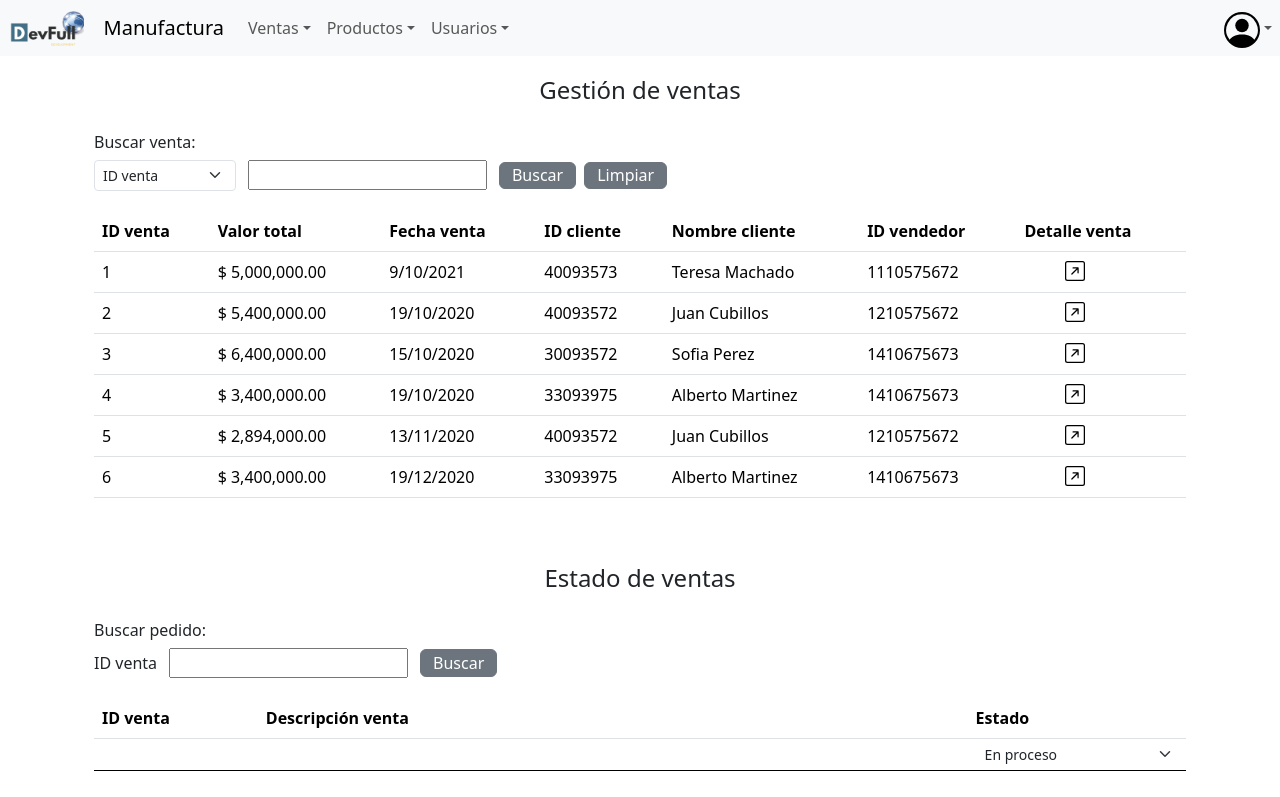
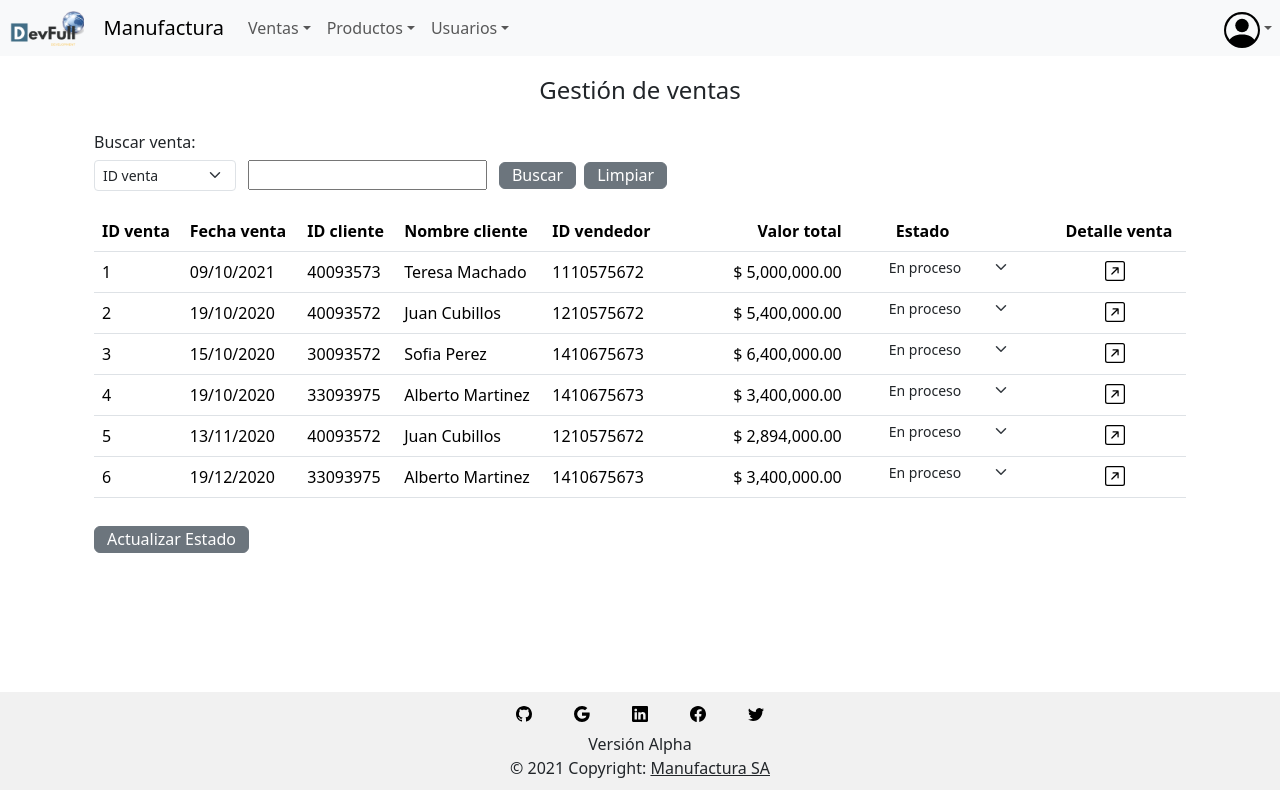
Before and after one commit to MinTic-2021/Manufacture, a React (Create React App) app: page /gven-admin in a window 1280 px wide. Shown: the top 797 px of the page. Built offline with nearby package versions, Linux system fonts and the light colour scheme.

Commit message:
Gestion de ventas funcional

```diff
--- a/src/pages/gestion-usuarios/GestionUsuario.jsx
+++ b/src/pages/gestion-usuarios/GestionUsuario.jsx
@@ -109,7 +109,7 @@ const Tabla = ({listaUsuarios})  => {
                         <th style={{paddingLeft: '3vh'}}>Rol</th>
                     </tr>
                 </thead>
-                <tbody style={{height: '20vh'}}>
+                <tbody>
                     {listaUsuarios.map((usuario) => {
                         return(
                             <tr style={{height: '5vh'}} key={nanoid()}>
--- a/src/pages/gestion-ventas/GestionVenta.jsx
+++ b/src/pages/gestion-ventas/GestionVenta.jsx
@@ -1,7 +1,7 @@
 import React, { useEffect, useState } from 'react'
 import datos from 'ventas.json';
 import { nanoid } from 'nanoid';
-import { toast } from 'react-toastify';
+import { ToastContainer, toast } from 'react-toastify';
 import 'react-toastify/dist/ReactToastify.css';
 
 function CurrencyFormatted(N) {
@@ -34,6 +34,8 @@ const GestionVenta = () => {
     let [busqueda, setBusqueda] = useState('')
     const [criterio, setCriterio] = useState('idVenta')
 
+
+
     const buscar = () =>{
         try{
             const filtro = []
@@ -54,8 +56,6 @@ const GestionVenta = () => {
         }
         console.log(criterio,busqueda)
     }
-
-
 
     useEffect(() => {
         // obtención datos backend
@@ -90,48 +90,6 @@ const GestionVenta = () => {
 
                 <Tabla listaVentas={ventas} />
 
-                <h4 style={{paddingBottom: '20px', paddingTop: '50px', display: 'flex', justifyContent: 'center'}}>
-                    Estado de ventas
-                </h4>
-                <h6>Buscar pedido:</h6>
-                <div style={{display: 'flex', justifyContent: 'left', alignItems: 'center'}}>
-                    <span>ID venta</span>
-                    <div style={{paddingRight: '12px', paddingLeft: '12px'}}>
-                    <input type="text"/>
-                    </div>
-                    <button type="button" className="btn btn-secondary" style={{paddingTop: '0.8px', paddingBottom: '1px'}}>
-                        Buscar
-                    </button>
-                </div>
-                <div style={{paddingTop: '20px'}}>
-                    <table className="table table-hover" style={{paddingLeft: '50px'}}>
-                        <thead>
-                        <tr>
-                            <th>ID venta</th>
-                            <th>Descripción venta</th>
-                            <th>Estado</th>
-                        </tr>
-                        </thead>
-                        <tbody>
-                            <tr style={{borderBottomColor: 'black'}}>
-                                <td width= '15%'> </td>
-                                    <td> </td>
-                                    <td width='20%' style={{paddingTop: '0%', paddingBottom: '0%', paddingRight: '0%'}}>
-                                        <select className="form-select form-select-sm" style={{width: '100%', borderColor: 'rgba(255, 255, 255, 0)'}}>
-                                            <option value="id">En proceso</option>
-                                            <option value="producto">Cancelada</option>
-                                            <option value="vendedor">Entregada</option>
-                                        </select>
-                                    </td>
-                            </tr>
-                        </tbody>
-                    </table>
-                </div>
-                <div style={{paddingTop: '12px', paddingBottom: '60px', display: 'flex', justifyContent: 'left'}}>
-                    <button type="button" className="btn btn-secondary" onclick="alert('Información actualizada')" style={{paddingTop: '0px', paddingBottom: '1px'}}>
-                        Actualizar Estado
-                    </button>
-                </div>
             </div>
         </div>
     )
@@ -143,10 +101,17 @@ const Tabla = ({listaVentas})  => {
 
     const [reloadInfo, setReloadInfo] = useState(false)
 
-
     useEffect(() => {
         setReloadInfo(false)
     }, [reloadInfo])
+
+    const guardar = () => {
+        listaVentas = listaVentas.filter(value => JSON.stringify(value) !== '{}')
+        toast.success("Operación realizada con éxito")
+        setReloadInfo(true)
+        //enviar al backend
+        console.log(listaVentas)
+    }
 
     return (
         <div style={{paddingTop: '20px'}}>
@@ -154,24 +119,32 @@ const Tabla = ({listaVentas})  => {
                 <thead>
                     <tr>
                         <th>ID venta</th>
-                        <th>Valor total</th>
                         <th>Fecha venta</th>
                         <th>ID cliente</th>
                         <th>Nombre cliente</th>
                         <th>ID vendedor</th>
+                        <th style={{textAlign: 'right', paddingRight: '30px', width:'26vh'}}>Valor total</th>
+                        <th style={{paddingLeft: '3vh'}}>Estado</th>
                         <th>Detalle venta</th>
                     </tr>
                 </thead>
-                <tbody style={{height: '20vh'}}>
+                <tbody>
                     {listaVentas.map((ventas) => {
                         return(
                             <tr style={{height: '5vh'}} key={nanoid()}>
                                 <td>{ventas.idVenta}</td>
-                                <td>{CurrencyFormatted(ventas.valorTotal)}</td>
                                 <td>{ventas.fechaVenta}</td>
                                 <td>{ventas.idCliente}</td>
                                 <td>{ventas.nombreCliente}</td>
                                 <td>{ventas.idVendedor}</td>
+                                <td style={{textAlign: 'right', paddingRight: '30px', width:'26vh'}}>{CurrencyFormatted(ventas.valorTotal)}</td>
+                                <td style={{width: '17%', paddingTop: '0%', paddingBottom: '0%', paddingRight: '0%'}}>
+                                    <select className="form-select form-select-sm" defaultValue={ventas.estado} name='estado' onChange={(e) => {ventas.estado = e.target.value}} style={{width: '80%', borderColor: 'rgba(255, 255, 255, 0)'}}>
+                                        <option value="enProceso">En proceso</option>
+                                        <option value="cancelada">Cancelada</option>
+                                        <option value="entregada">Entregada</option>
+                                    </select>
+                                </td>
                                 <td style={{paddingTop: '5px', paddingBottom: '0%'}}>
                                     <div style={{paddingLeft: '40px'}}>
                                         <svg xmlns="http://www.w3.org/2000/svg" width="20" height="20" fill="currentColor" className="bi bi-arrow-up-right-square" viewBox="0 0 16 16" style={{cursor: 'pointer'}}>
@@ -184,6 +157,13 @@ const Tabla = ({listaVentas})  => {
                     )}
                 </tbody>
             </table>
+            <ToastContainer position="bottom-center" autoClose={3000} />
+
+            <div style={{paddingTop: '12px', paddingBottom: '60px', display: 'flex', justifyContent: 'left'}}>
+                    <button type="button" className="btn btn-secondary" onClick= {guardar} style={{paddingTop: '0px', paddingBottom: '1px'}}>
+                        Actualizar Estado
+                    </button>
+                </div>
 
         </div>
     )
--- a/src/ventas.json
+++ b/src/ventas.json
@@ -2,10 +2,11 @@
     {
         "idVenta": "1",
         "valorTotal": "5000000",
-        "fechaVenta": "9/10/2021",
+        "fechaVenta": "09/10/2021",
         "idCliente": "40093573",
         "nombreCliente": "Teresa Machado",
-        "idVendedor": "1110575672"
+        "idVendedor": "1110575672",
+        "estado": "En proceso"
     },
     {
         "idVenta": "2",
@@ -13,7 +14,8 @@
         "fechaVenta": "19/10/2020",
         "idCliente": "40093572",
         "nombreCliente": "Juan Cubillos",
-        "idVendedor": "1210575672"
+        "idVendedor": "1210575672",
+        "estado": "Cancelada"
     },
     {
         "idVenta": "3",
@@ -21,7 +23,8 @@
         "fechaVenta": "15/10/2020",
         "idCliente": "30093572",
         "nombreCliente": "Sofia Perez",
-        "idVendedor": "1410675673"
+        "idVendedor": "1410675673",
+        "estado": "En proceso"
     },
     {
         "idVenta": "4",
@@ -29,7 +32,8 @@
         "fechaVenta": "19/10/2020",
         "idCliente": "33093975",
         "nombreCliente": "Alberto Martinez",
-        "idVendedor": "1410675673"
+        "idVendedor": "1410675673",
+        "estado": "Entregada"
     },
     {
         "idVenta": "5",
@@ -37,7 +41,8 @@
         "fechaVenta": "13/11/2020",
         "idCliente": "40093572",
         "nombreCliente": "Juan Cubillos",
-        "idVendedor": "1210575672"
+        "idVendedor": "1210575672",
+        "estado": "Cancelada"
     },
     {
         "idVenta": "6",
@@ -45,6 +50,7 @@
         "fechaVenta": "19/12/2020",
         "idCliente": "33093975",
         "nombreCliente": "Alberto Martinez",
-        "idVendedor": "1410675673"
+        "idVendedor": "1410675673",
+        "estado": "Entregada"
     }
 ]
```
